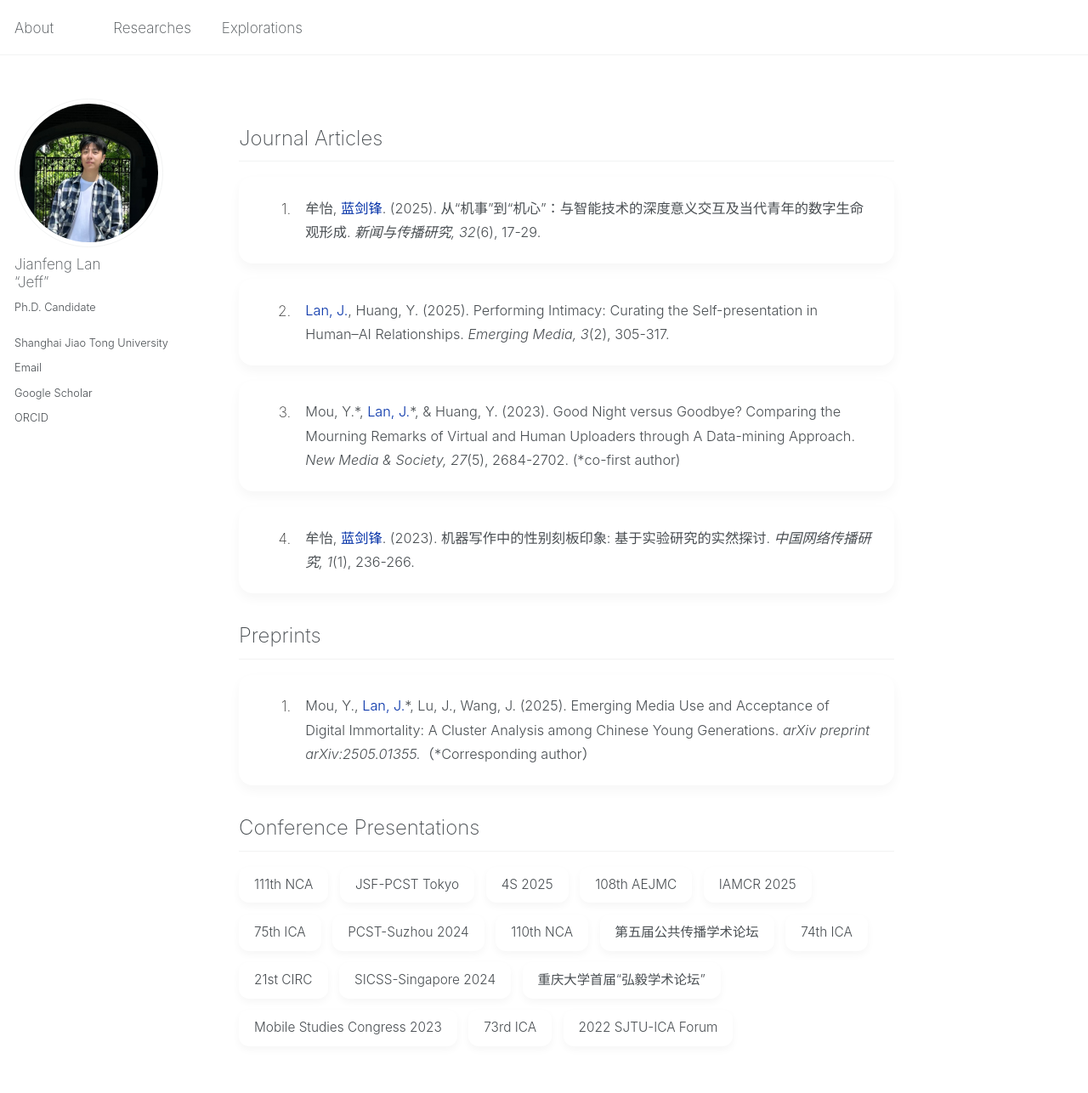
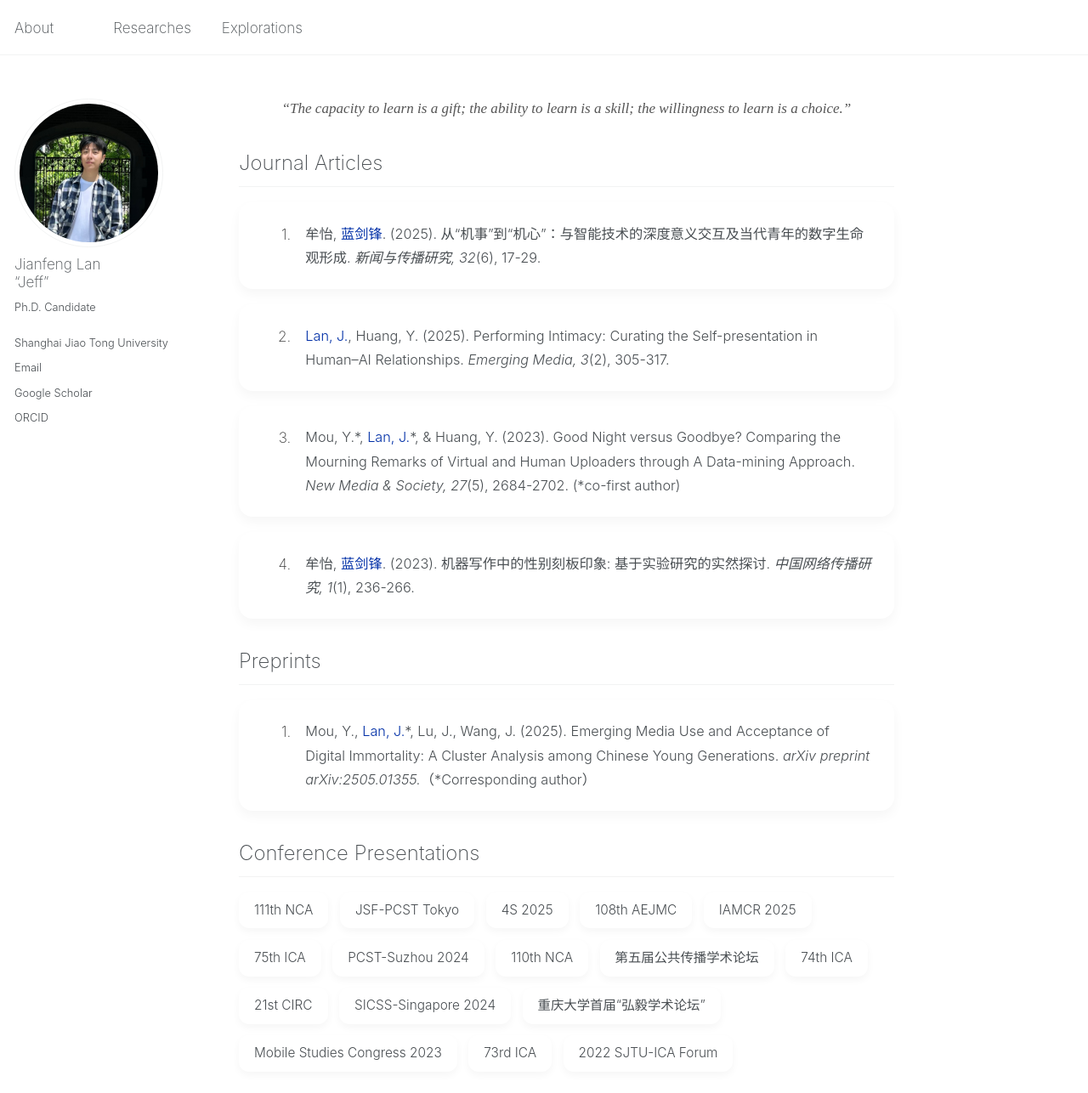
Before and after one commit to jianfenglan/jianfenglan.github.io, a Jekyll site: the page built from researches.md, in a window 1280 px wide and 1400 px high. Shown: the top 1286 px of the window at 85% size. Built offline with Jekyll 4.4.1, drawn with Linux system fonts in a browser that asks for light colours; some of the changed lines change nothing that is shown.

Commit message:
Update researches.md

```diff
--- a/researches.md
+++ b/researches.md
@@ -5,6 +5,16 @@ author_profile: true
 ---
 
 <style>
+/* 为引言添加的古典样式 */
+.epigraph {
+  text-align: center; /* 居中对齐 */
+  margin-bottom: 2.5rem; /* 与下方标题的间距 */
+  font-family: 'Times New Roman', Times, serif; /* 使用 Times New Roman 字体 */
+  font-style: italic; /* 斜体 */
+  font-weight: 300; /* 使用更细的字重 */
+  color: #555; /* 使用深灰色，比纯黑更柔和 */
+}
+
 .page__inner-wrap {
     max-width: 1600px !important;
 }
@@ -104,6 +114,8 @@ h2 {
 }
 </style>
 
+<p class="epigraph">“The capacity to learn is a gift; the ability to learn is a skill; the willingness to learn is a choice.”</p>
+
 <h2>Journal Articles</h2>
 <div class="publication-list">
     <div class="publication-card">
```
